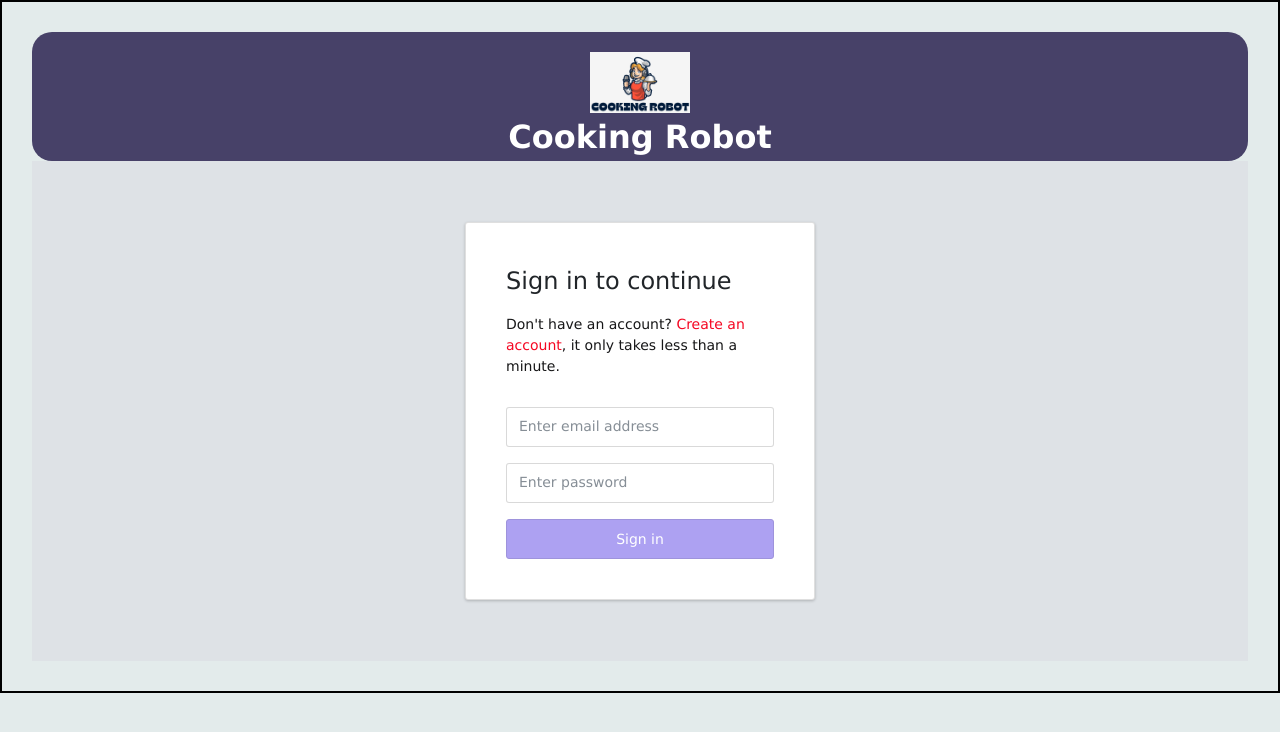
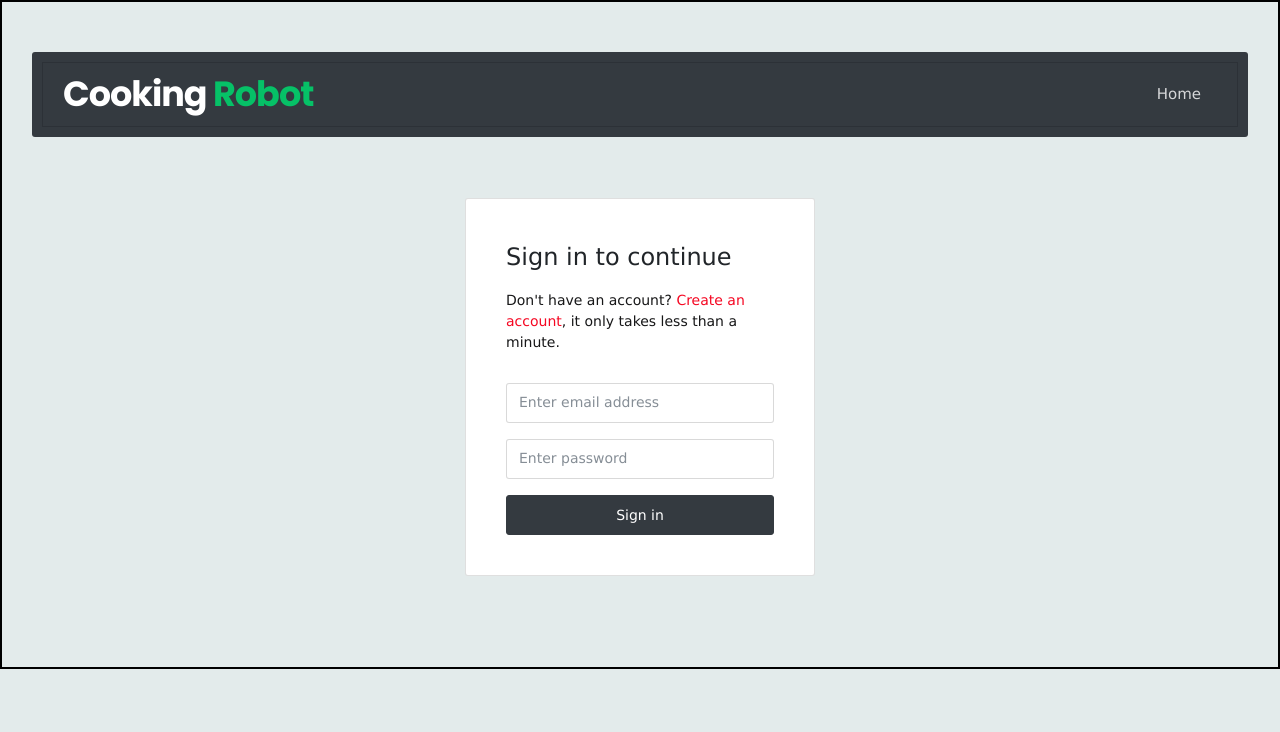
Before and after one commit to rushitkanani/cooking_robot, a PHP site: page /login.php in a window 1280 px wide. Shown: the top 732 px of the page. Run offline with PHP 8.4, Linux system fonts and the light colour scheme; some web fonts are replaced.

Commit message:
Update login.php

```diff
--- a/login.php
+++ b/login.php
@@ -2,6 +2,7 @@
 <html lang="en">
 <?php
 session_start();
+
 if(isset($_SESSION['login'])){
   header('Location:homepage.php');
 }
@@ -15,18 +16,22 @@ if(isset($_SESSION['login'])){
 </head>
 
 <body>
-  <header>
-    <img class="logo" src="images/logo.png">
-    <h2>Cooking Robot</h2>
-  </header>
+<div class="pd-10 mg-t-20 bg-dark rounded">
+<div class="ht-65 bd pd-x-20 d-flex align-items-center justify-content-between">
+  <h4 class="mg-b-0 tx-bold tx-spacing--2 tx-inverse tx-poppins mg-r-20"><span style="color: white; font-size: 35px;">Cooking</span><span style="color: rgb(6, 193, 103); font-size: 35px;"> Robot</span></h4>
+        <ul class="nav nav-white-800 flex-column flex-md-row justify-content-end" role="tablist">
+        <li class="nav-item" style="font-size: 15px;"><a class="nav-link" href="homepage.php" role="tab">Home</a></li>
+      </ul>
+      </div>
+      </div>
 
     <form  method = "POST">
 
       <body>
-        <div class="d-flex align-items-center justify-content-center bg-gray-300 ht-500 pd-x-20 pd-xs-x-0">
-          <div class="card wd-350 shadow-base">
+        <div class="d-flex align-items-center justify-content-center ht-500 pd-x-20 pd-xs-x-0">
+          <div class="card wd-350 ">
             <div class="card-body pd-x-20 pd-xs-40">
-              <h5 class="tx-xs-24 tx-normal tx-gray-900 mg-b-15">Sign in to continue</h5>
+              <h5 class="tx-xs-24 tx-normal tx-gray-900 mg-b-15" >Sign in to continue</h5>
               <p class="mg-b-30 tx-14">Don't have an account? <a href="register.php">Create an account</a>, it only
                 takes less than a minute.</p>
 
@@ -37,18 +42,20 @@ if(isset($_SESSION['login'])){
                 <input class="form-control" type="password" name="password" id = "password" placeholder="Enter password" >
               </div>
               <!-- <div class="form-group"><a href="#" class="tx-12">Forgot password?</a></div> -->
-              <input type = button class="btn btn-info btn-block" value = "Sign in" name = "signIn" id="signIn" >
+              <input type = button class="btn btn-info btn-block btn-dark" value = "Sign in" name = "signIn" id="signIn" >
 
 
             </div>
           </div>
         </div>
-        </body>
+
+      </body>
 
     </form>
 <script src="ajax.js"></script>
 <script type = "text/javascript">
   console.log("hello")
+
   $(function () {
 
     $('#signIn').click(function () {
@@ -70,7 +77,7 @@ if(isset($_SESSION['login'])){
           success: function (response) {
             console.log(response);
             if (response['result'] == 'success') {
-              window.location.assign('homepage.php')
+              window.location.assign('homepage.php');
             } else {
               alert('Check Email or Password');
               window.location.reload();
@@ -78,9 +85,10 @@ if(isset($_SESSION['login'])){
           }
         })
       }
-      });
+    })
+
+    })
 
 
-  });
 
 </script>
```
